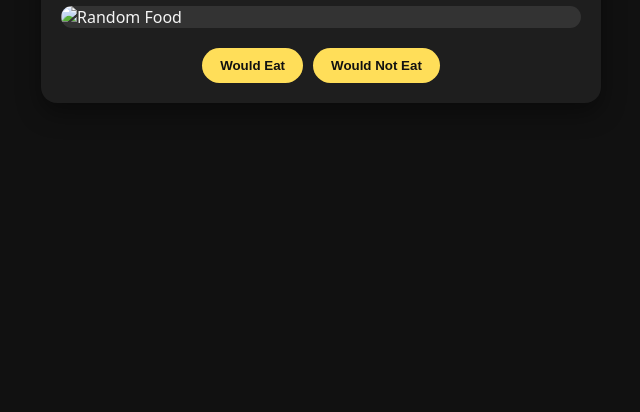
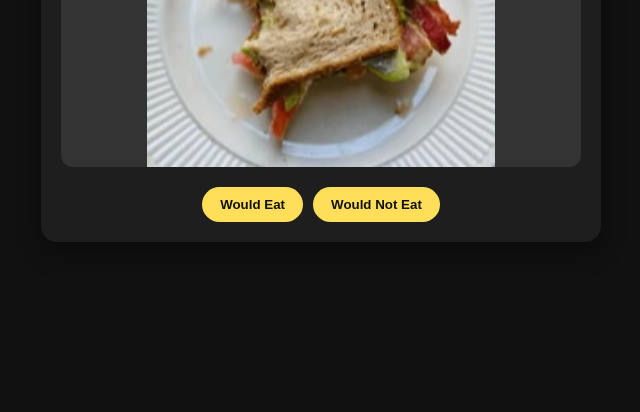
Before and after one commit to Mokimocs/NoFoodLeftBehind, a plain HTML site: page index.html in a window 1280 px wide. Shown: the part 388-800 px from the top of the page, without its empty margins (319-959 px from the left). Drawn offline with Linux system fonts and the light colour scheme.

Commit message:
Fix HTML encoding issues in index.html

```diff
--- a/index.html
+++ b/index.html
@@ -193,12 +193,12 @@
     var randomImageElement = document.getElementById('random-image');
 
     var imageSources = [
-      'images/image.png',
-      'images/image (1).png',
-      'images/image (2).png',
-      'images/image (3).png',
-      'images/image (4).png',
-      'images/image (5).png'
+      'food html/images/image.png',
+      'food html/images/image (1).png',
+      'food html/images/image (2).png',
+      'food html/images/image (3).png',
+      'food html/images/image (4).png',
+      'food html/images/image (5).png'
       // add more paths here
     ];
 
```
